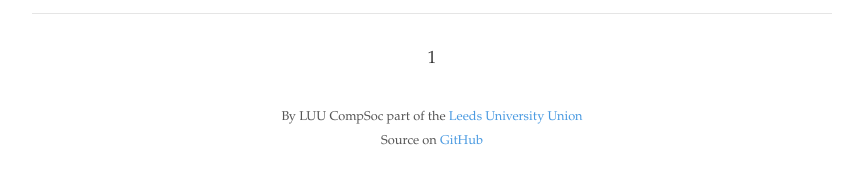
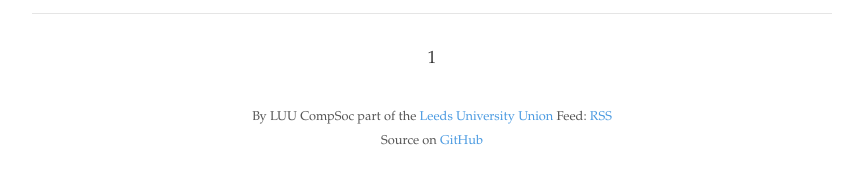
Before and after one commit to compsocleeds/compsocleeds.github.io, a Jekyll site: the page built from index.html, in a window 1280 px wide. Shown: the part 728-909 px from the top of the page, without its empty margins (208-1071 px from the left). Built offline with Jekyll 4.4.1, drawn with Linux system fonts in a browser that asks for light colours; the list of posts is cut into pages by our own code.

Commit message:
added RSS link

```diff
--- a/_layouts/default.html
+++ b/_layouts/default.html
@@ -24,7 +24,10 @@
     <footer>
       <span>
 By LUU CompSoc part of the
-<a href="https://luu.org.uk/computing">Leeds University Union</a> <br>
+<a href="https://luu.org.uk/computing">Leeds University Union</a>
+Feed:
+<a href="{{ '/feed' | prepend: site.baseurl }}">RSS</a>
+<br>
 Source on
 <a href="https://github.com/luucompsoc/luucompsoc.github.io.git">GitHub</a>
         <!-- &copy; <time datetime="{{ site.time }}">{{ site.time | date: '%Y' }}</time> {{ site.author.name }}. Made with Jekyll using the <a href="https://github.com/chesterhow/tale/">Tale</a> theme. -->
```
